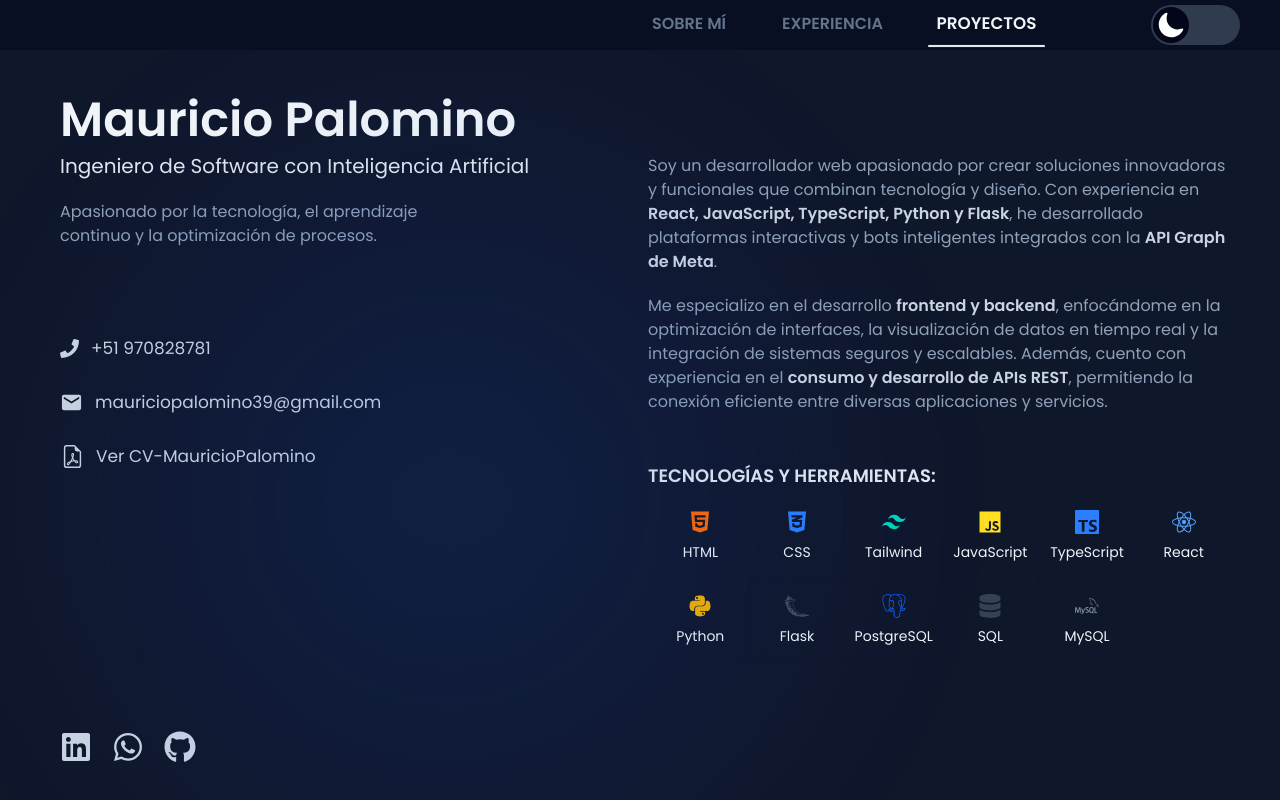
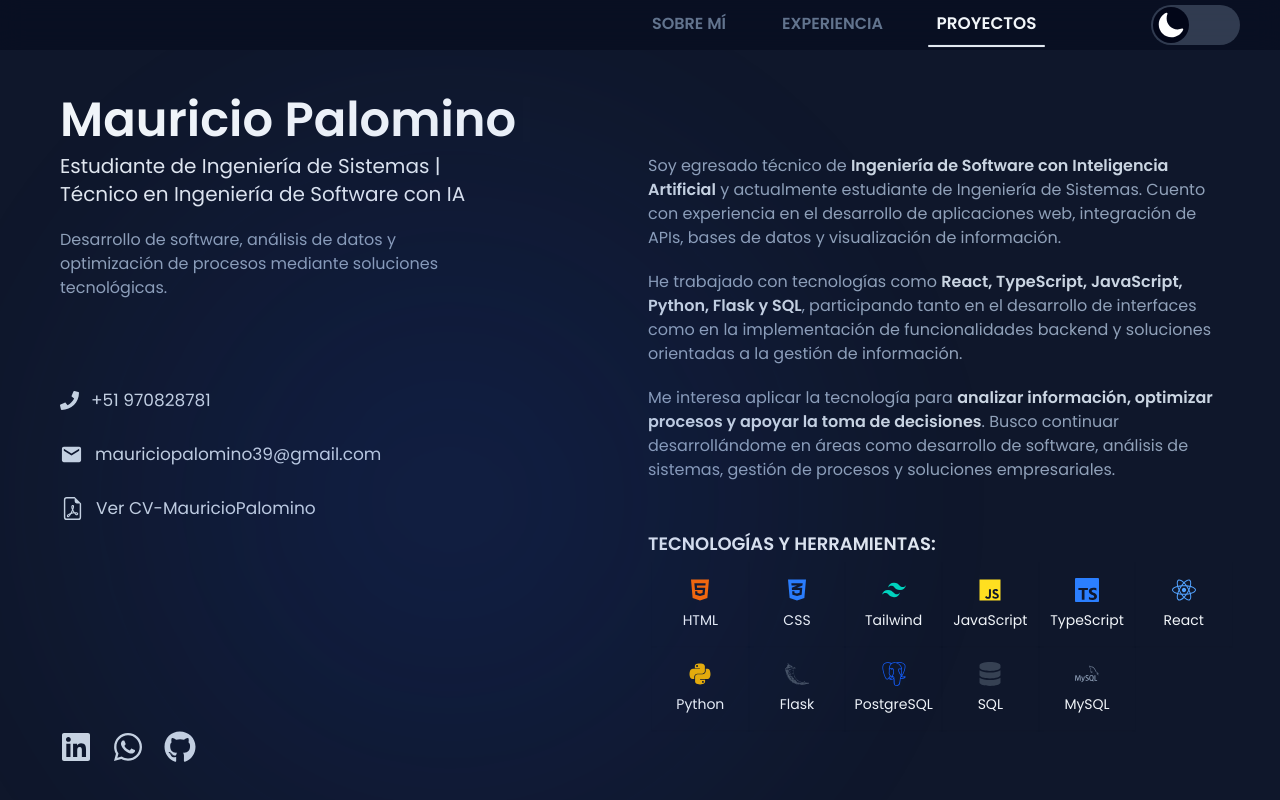
Before and after one commit to M4UR1CIO/Portafolio, a React (Vite) app: page / in a window 1280 px wide. Shown: the top 800 px of the page. Built offline with nearby package versions, Linux system fonts and the light colour scheme.

Commit message:
Actualiza contenido

```diff
--- a/src/components/Header.tsx
+++ b/src/components/Header.tsx
@@ -92,7 +92,7 @@ export default function Header({isDark, setIsDark}: HeaderProps) {
                 </ul>
                 <div className="w-[69px] md:w-[89px] h-10 bg-white/30 dark:bg-slate-400/30 rounded-full flex items-center transition-all duration-500">
                     <button
-                        className={`flex h-9 w-9 rounded-full ml-0.5 ${ isDark === true ? "bg-slate-950 hover:bg-gray-100 text-white hover:text-yellow-500": 'bg-gray-200 translate-x-7 md:translate-x-12 hover:bg-black text-yellow-500 hover:text-white'} transition-all duration-500 ease-in-out justify-center items-center cursor-pointer `}
+                        className={`flex h-9 w-9 rounded-full ml-0.5 ${ isDark === true ? "bg-slate-950 hover:bg-gray-100 text-white hover:text-yellow-500": 'bg-gray-200 translate-x-7 md:translate-x-12 hover:bg-black text-yellow-500 hover:text-white'} transition-all duration-300 ease-in-out justify-center items-center cursor-pointer `}
                         onClick={() => setIsDark(!isDark)}
                     >
                         {isDark ? (
--- a/src/components/PrimerColumna.tsx
+++ b/src/components/PrimerColumna.tsx
@@ -9,8 +9,8 @@ export default function PrimerColumna() {
   return (
     <>
         {/* Primera columna (Fija) */}
-        <div className="pr-3 pl-3 bg-white dark:bg-slate-900 lg:fixed top-24 lg:h-5/6 flex flex-col justify-between transition-colors">
-            <div className='max-w-[600px]'>
+        <div className="pr-3 pl-3 bg-white dark:bg-slate-900 lg:fixed top-24 lg:top-24 lg:h-5/6 flex flex-col justify-between transition-colors">
+            <div className='max-w-[500px]'>
                 <h1
                     className='text-5xl font-black text-cyan-950 dark:text-slate-100 hover:cursor-pointer pl-2 transition-colors'
                 >
@@ -33,7 +33,8 @@ export default function PrimerColumna() {
                     transition={{ duration: 1, ease: 'easeOut' }} // Duración y tipo de animación
                     className="mt-4 md:mt-2 mb-5 text-xl font-medium text-cyan-900 dark:text-slate-200 pl-2 transition-colors"
                     >
-                    Ingeniero de Software con Inteligencia Artificial
+                        <p>Estudiante de Ingeniería de Sistemas |</p>
+                        <p>Técnico en Ingeniería de Software con IA</p>
                 </motion.h3>
 
                 <motion.p
@@ -42,7 +43,7 @@ export default function PrimerColumna() {
                     transition={{ duration: 1, ease: 'easeOut' }} // Duración y tipo de animación
                     className='max-w-[400px] text-gray-600 dark:text-slate-400 pl-2 text-base font-light transition-colors'
                 >
-                    Apasionado por la tecnología, el aprendizaje continuo y la optimización de procesos.
+                    Desarrollo de software, análisis de datos y optimización de procesos mediante soluciones tecnológicas.
                 </motion.p>
 
                 <p className='max-w-[400px] text-slate-400 pl-2 text-base font-light'>
@@ -66,7 +67,7 @@ export default function PrimerColumna() {
                             <span className='text-[17px]'> mauriciopalomino39@gmail.com </span>
                         </li>
                         <li
-                            className='flex items-center gap-x-3 group max-w-[330px] p-2 cursor-pointer border border-transparent dark:hover:border-slate-800 hover:shadow-lg hover:shadow-slate-700 transition-shadow duration-500 ease-in-out rounded-md hover:text-gray-900 dark:hover:text-slate-100'
+                            className='flex items-center gap-x-3 group max-w-[330px] p-2 cursor-pointer border border-transparent dark:hover:border-slate-800 hover:shadow-lg hover:shadow-slate-500 transition-shadow duration-500 ease-in-out rounded-md hover:text-gray-900 dark:hover:text-slate-100'
                             onClick={() => window.open("https://drive.google.com/file/d/14qHKbBN-2p0sxOW0OqlnWkLKEIHlgy74/view?usp=sharing", "_blank")}
                         >
                             <BsFileEarmarkPdf size={23}/>
--- a/src/components/SegundaColumna.tsx
+++ b/src/components/SegundaColumna.tsx
@@ -39,12 +39,33 @@ export default function SegundaColumna({proyectos}: SegundaColumnaProps) {
             >
               <div className="space-y-5">
                 <p>
-                Soy un desarrollador web apasionado por crear soluciones innovadoras y funcionales que combinan tecnología y diseño. Con experiencia en <span className='font-semibold text-cyan-900 dark:text-slate-300 transition-colors'>React, JavaScript, TypeScript, Python y Flask</span>, he desarrollado plataformas interactivas y bots inteligentes integrados con la <span className='font-semibold text-cyan-900 dark:text-slate-300 transition-colors'>API Graph de Meta</span>.
-              </p>
+                  Soy egresado técnico de{" "}
+                  <span className="font-semibold text-cyan-900 dark:text-slate-300 transition-colors">
+                    Ingeniería de Software con Inteligencia Artificial
+                  </span>{" "}
+                  y actualmente estudiante de Ingeniería de Sistemas. Cuento con
+                  experiencia en el desarrollo de aplicaciones web, integración de APIs,
+                  bases de datos y visualización de información.
+                </p>
 
-              <p>
-                Me especializo en el desarrollo <span className='font-semibold text-cyan-900 dark:text-slate-300 transition-colors'>frontend y backend</span>, enfocándome en la optimización de interfaces, la visualización de datos en tiempo real y la integración de sistemas seguros y escalables. Además, cuento con experiencia en el <span className='font-semibold text-cyan-900 dark:text-slate-300 transition-colors'>consumo y desarrollo de APIs REST</span>, permitiendo la conexión eficiente entre diversas aplicaciones y servicios.
-              </p>
+                <p>
+                  He trabajado con tecnologías como{" "}
+                  <span className="font-semibold text-cyan-900 dark:text-slate-300 transition-colors">
+                    React, TypeScript, JavaScript, Python, Flask y SQL
+                  </span>
+                  , participando tanto en el desarrollo de interfaces como en la
+                  implementación de funcionalidades backend y soluciones orientadas a la
+                  gestión de información.
+                </p>
+
+                <p>
+                  Me interesa aplicar la tecnología para{" "}
+                  <span className="font-semibold text-cyan-900 dark:text-slate-300 transition-colors">
+                    analizar información, optimizar procesos y apoyar la toma de decisiones
+                  </span>
+                  . Busco continuar desarrollándome en áreas como desarrollo de software,
+                  análisis de sistemas, gestión de procesos y soluciones empresariales.
+                </p>
               </div>
 
               <div>
@@ -239,7 +260,7 @@ export default function SegundaColumna({proyectos}: SegundaColumnaProps) {
             </ul>
             <div className="lg:mb-10 mt-20">
               <footer className="text-center text-sm text-gray-600 dark:text-slate-500 px-10 lg:px-0 transition-colors">
-                © 2025 Mauricio Palomino. Desarrollado con <span className="font-medium text-gray-900 dark:text-slate-400 transition-colors">React, TypeScript y Tailwind CSS</span>. Implementado en <span className="font-medium text-gray-900 dark:text-slate-400 transition-colors">Vercel</span>.
+                © 2026 Mauricio Palomino. Desarrollado con <span className="font-medium text-gray-900 dark:text-slate-400 transition-colors">React, TypeScript y Tailwind CSS</span>. Implementado en <span className="font-medium text-gray-900 dark:text-slate-400 transition-colors">Vercel</span>.
               </footer>
             </div>
           </div>
```
